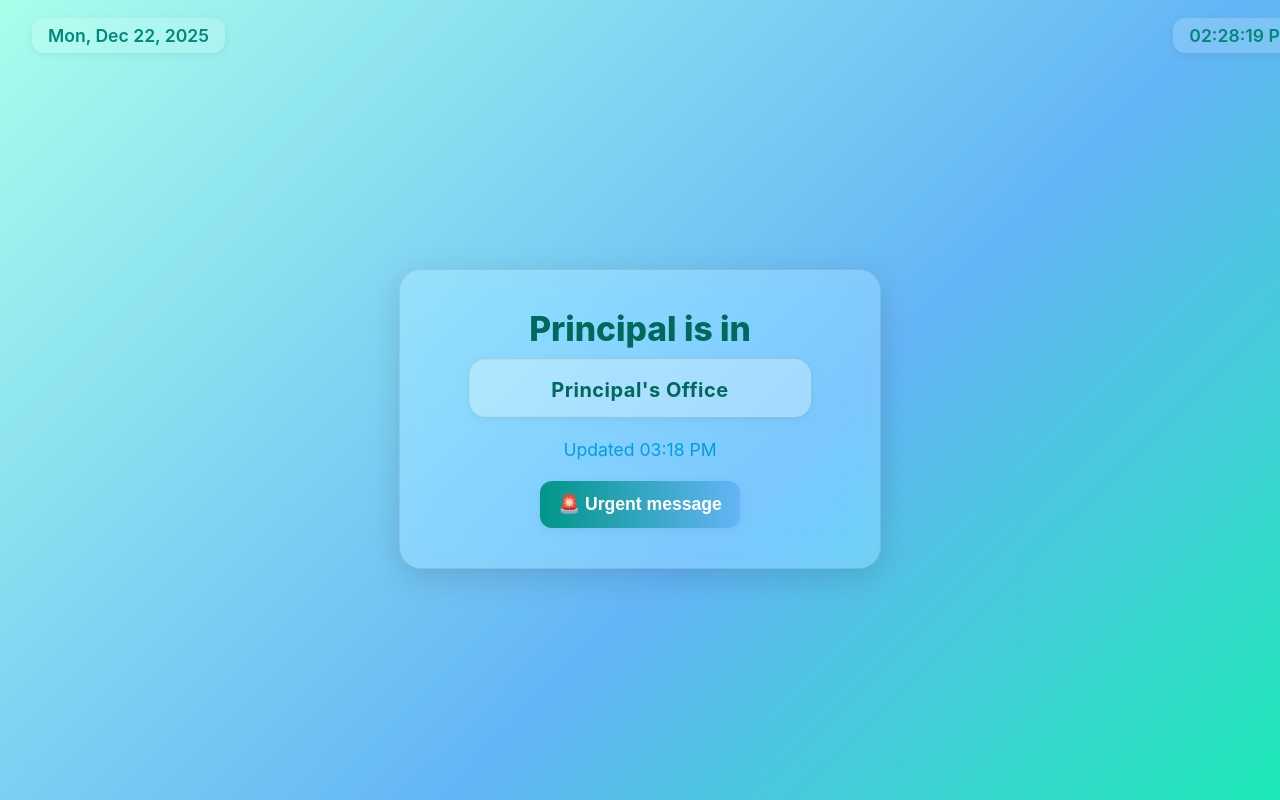
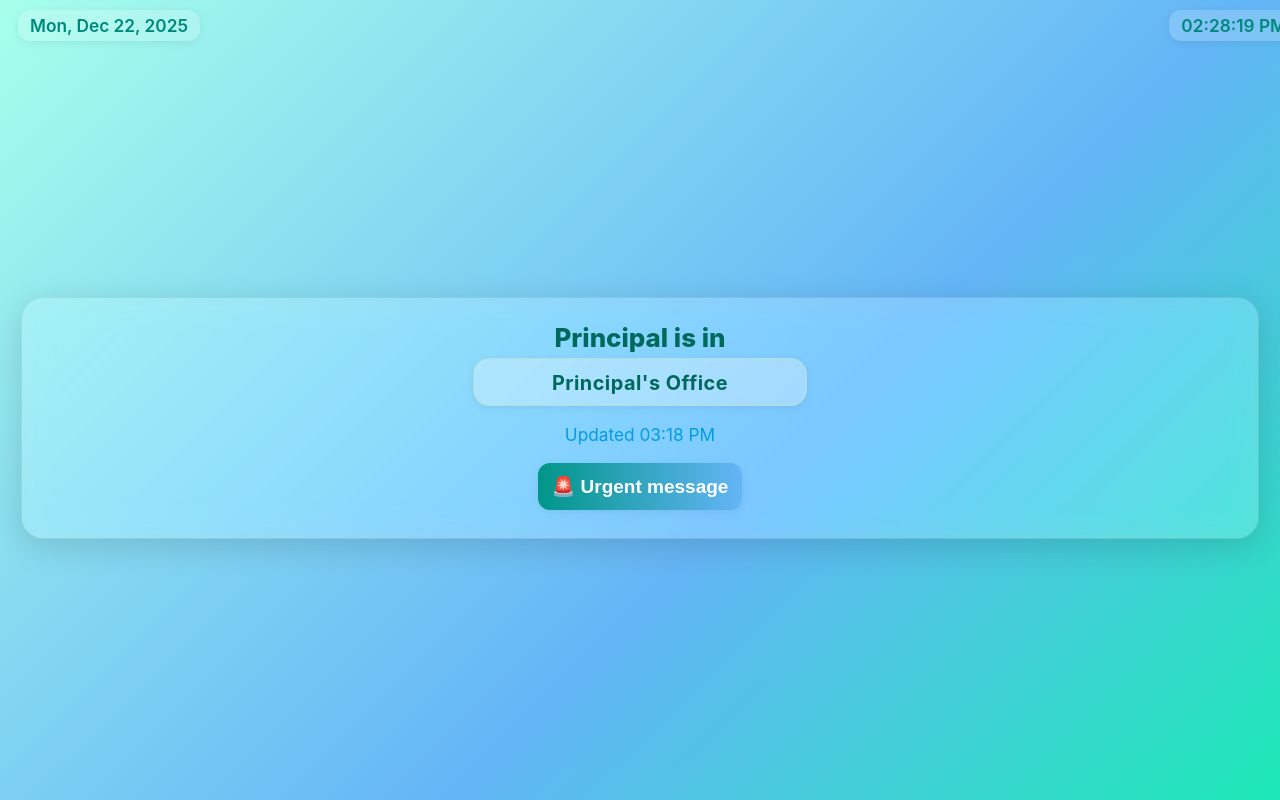
Before and after one commit to RamanaAdmin/kiosk-admin, a Flask app: page / in a window 1280 px wide. Run offline with Flask 3, Linux system fonts and the light colour scheme.

Commit message:
index.html

```diff
--- a/templates/index.html
+++ b/templates/index.html
@@ -11,6 +11,7 @@ body {
   background: linear-gradient(135deg, #a7ffeb 0%, #64b5f6 60%, #1de9b6 100%);
   font-family: 'Inter', system-ui, sans-serif;
   color: #222;
+  font-size: 1.08em;
 }
 .topbar {
   width: 100vw;
@@ -19,17 +20,17 @@ body {
   align-items: center;
   position: fixed;
   top: 0; left: 0; right: 0;
-  padding: 18px 32px 0 32px;
+  padding: 10px 18px 0 18px;
   z-index: 2;
   pointer-events: none;
 }
 .topbar .date, .topbar .time {
-  font-size: 1.1em;
+  font-size: 1em;
   font-weight: 600;
   color: #00897b;
   background: rgba(255,255,255,0.18);
   border-radius: 12px;
-  padding: 7px 16px;
+  padding: 5px 12px;
   box-shadow: 0 2px 8px #0001;
   pointer-events: auto;
 }
@@ -48,33 +49,33 @@ body {
   background: rgba(255,255,255,0.22);
   box-shadow: 0 8px 32px #0002;
   border-radius: 22px;
-  padding: 38px 30px 30px 30px;
-  max-width: 420px;
+  padding: 24px 10px 18px 10px;
+  max-width: 95vw;
   width: 100%;
   backdrop-filter: blur(14px) saturate(120%);
   border: 1.5px solid rgba(0,0,0,0.08);
-  margin-bottom: 32px;
+  margin-bottom: 24px;
   text-align: center;
-  margin-top: 70px;
+  margin-top: 60px;
 }
 .position-box {
   background: rgba(255,255,255,0.30);
   border-radius: 16px;
   box-shadow: 0 2px 8px #0001;
-  padding: 18px 10px 14px 10px;
-  margin: 0 auto 22px auto;
+  padding: 12px 6px 10px 6px;
+  margin: 0 auto 18px auto;
   max-width: 320px;
-  font-size: 1.25em;
+  font-size: 1.15em;
   font-weight: 700;
   color: #00695c;
   letter-spacing: 0.5px;
   border: 1.5px solid #b2dfdb;
 }
-.line1 { font-size: 2.1em; font-weight: 800; margin-bottom: 0.3em; color: #00695c;}
-.line3 { font-size: 1.1em; color: #039be5; margin-bottom: 1.2em; }
-.row { display: flex; gap: 12px; justify-content: center; margin-bottom: 10px; }
+.line1 { font-size: 1.5em; font-weight: 800; margin-bottom: 0.2em; color: #00695c;}
+.line3 { font-size: 1em; color: #039be5; margin-bottom: 1em; }
+.row { display: flex; gap: 10px; justify-content: center; margin-bottom: 10px; }
 .btn {
-  padding: 13px 18px;
+  padding: 12px 14px;
   border-radius: 12px;
   border: none;
   background: linear-gradient(90deg,#1de9b6 0%,#64b5f6 100%);
@@ -82,6 +83,8 @@ body {
   font-weight: 700;
   font-size: 1.1em;
   cursor: pointer;
+  min-width: 90px;
+  min-height: 44px;
   box-shadow: 0 2px 8px #0001;
   transition: filter .2s;
 }
@@ -349,8 +377,8 @@ setInterval(refreshUI, 2000); refreshUI();
 
 function toast(m){ const t=document.getElementById('toast'); t.textContent=m; t.classList.add('show'); setTimeout(()=>t.classList.remove('show'),1600); }
 
-urgentBtn.onclick = ()=>{ urgentModal.style.display='flex'; urgentModal.setAttribute('aria-hidden','false'); setTimeout(()=>msgEl.focus(),50); };
-cancelUrgent.onclick = ()=>{ urgentModal.style.display='none'; urgentModal.setAttribute('aria-hidden','true'); };
+urgentBtn.onclick = ()=>{ urgentModal.style.display='flex'; urgentModal.setAttribute('aria-hidden','false'); renderOSK(msgEl); setTimeout(()=>msgEl.focus(),50); };
+cancelUrgent.onclick = ()=>{ urgentModal.style.display='none'; urgentModal.setAttribute('aria-hidden','true'); osk.innerHTML = ''; };
 tiles.forEach(t=> t.addEventListener('click', ()=>{ tiles.forEach(x=>x.classList.remove('active')); t.classList.add('active'); }));
 msgEl.addEventListener('input', ()=> countEl.textContent = `${msgEl.value.length} / 200`);
 sendUrgent.onclick = async ()=>{
@@ -358,7 +386,7 @@ sendUrgent.onclick = async ()=>{
   const name = urgentName.value.trim();
   const desig = urgentDesig.value.trim();
   if(!text){ toast('Please enter a message'); return; }
-  urgentModal.style.display='none'; urgentModal.setAttribute('aria-hidden','true');
+  urgentModal.style.display='none'; urgentModal.setAttribute('aria-hidden','true'); osk.innerHTML = '';
   const reason = tiles.find(x=>x.classList.contains('active')).getAttribute('data-reason');
   const fd = new FormData();
   fd.append('reason', reason);
@@ -398,17 +426,11 @@ function renderOSK(target) {
   oskTarget = target;
   oskLayout.forEach(row => {
     const rowDiv = document.createElement('div');
-    rowDiv.style.display = 'flex';
+    rowDiv.className = 'osk-row';
     row.forEach(key => {
       const btn = document.createElement('button');
+      btn.className = 'osk-key' + (key === 'Space' ? ' space' : '') + (key === 'Backspace' ? ' backspace' : '');
       btn.textContent = key === 'Space' ? '␣' : (key === 'Backspace' ? '⌫' : key);
-      btn.style.margin = '2px';
-      btn.style.padding = '10px 14px';
-      btn.style.borderRadius = '8px';
-      btn.style.border = '1px solid #b2dfdb';
-      btn.style.background = '#e0f7fa';
-      btn.style.fontWeight = '700';
-      btn.style.fontSize = '1.1em';
       btn.onclick = () => {
         if (!oskTarget) return;
         if (key === 'Space') insertAtCursor(oskTarget, ' ');
```
Also changed, not shown: other parts of templates/index.html (+37 -12 lines).
